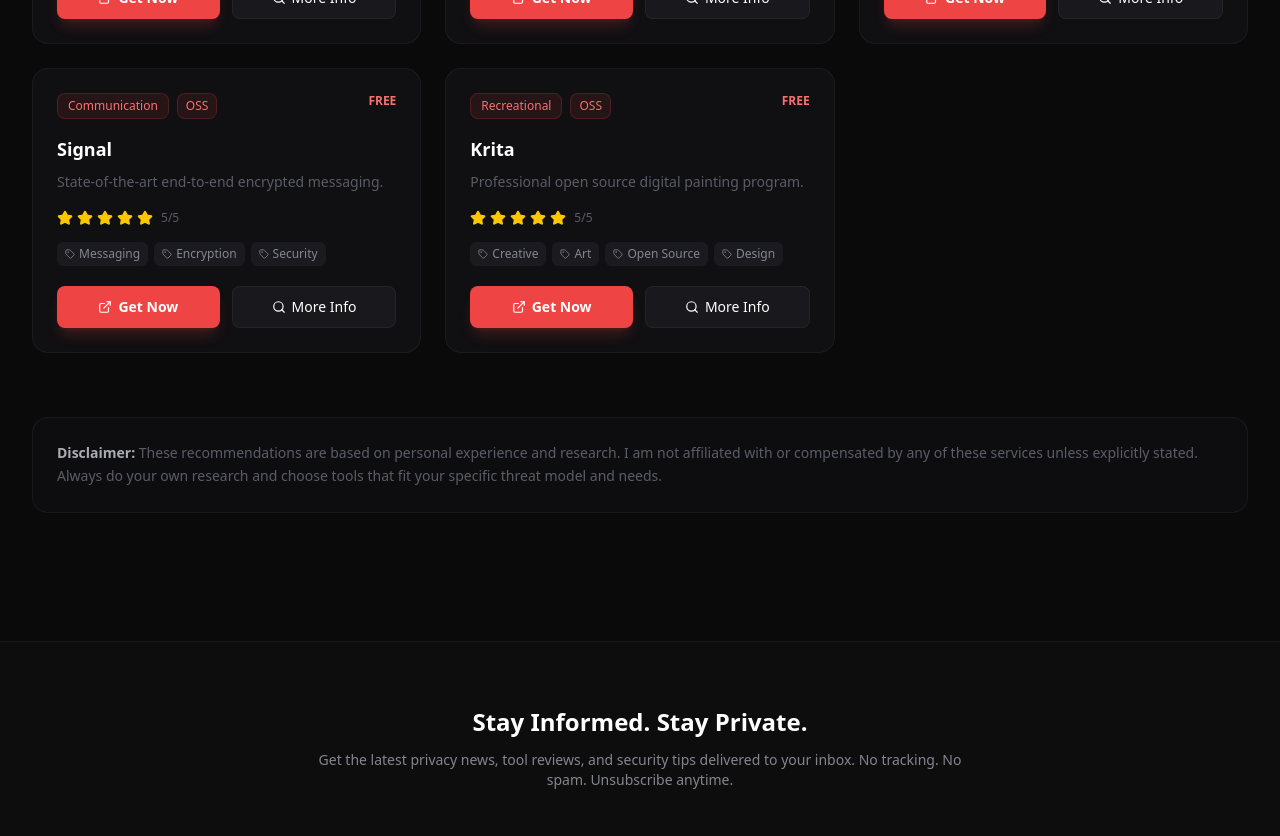
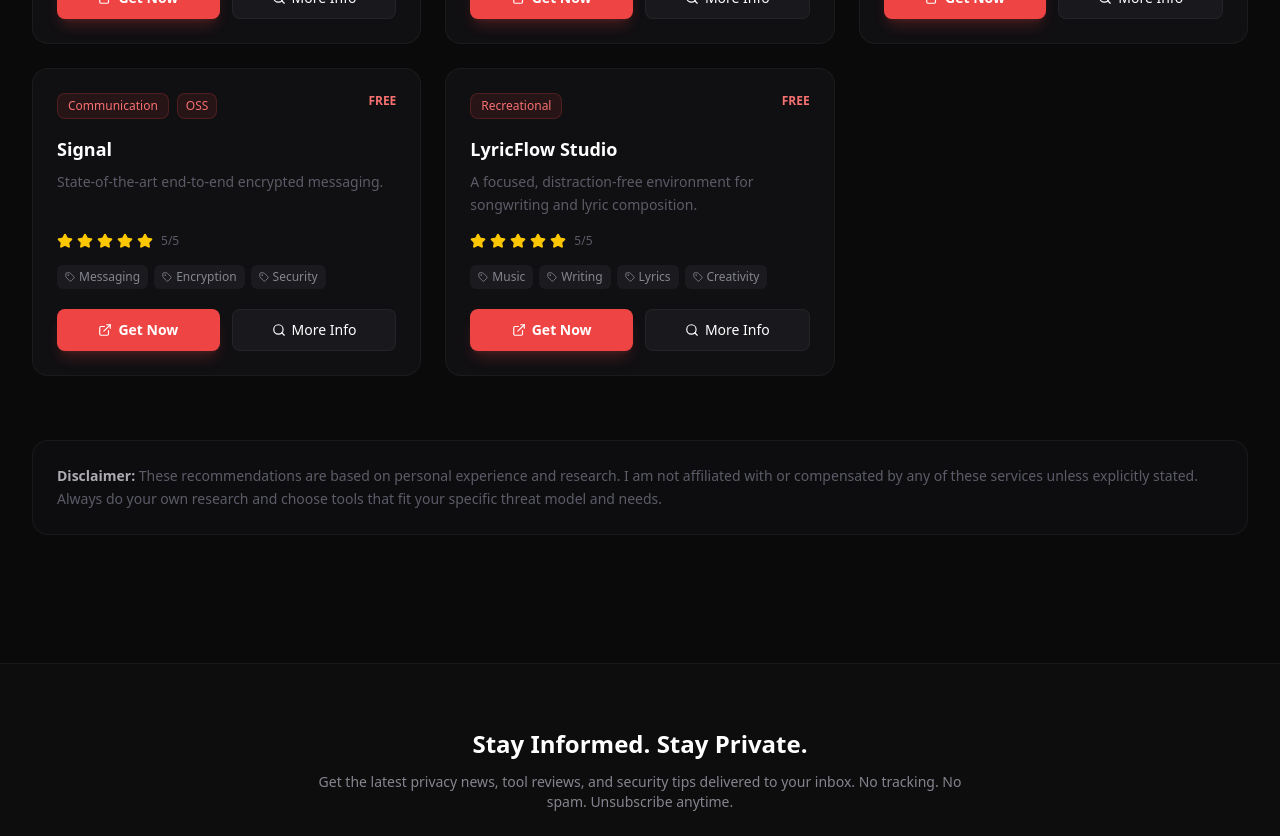
Before and after one commit to tutteslice/privatelivesmatter-prod, a React (Vite) app: page /#/tools in a window 1280 px wide. Shown: the part 1380-2216 px from the top of the page. Built offline with nearby package versions, Linux system fonts and the light colour scheme.

Commit message:
feat: replace Krita with LyricFlow Studio in Recreational tools

```diff
--- a/src/data/tools.ts
+++ b/src/data/tools.ts
@@ -244,24 +244,24 @@
     tags: ['Messaging', 'Encryption', 'Security'],
   },
   {
-    id: 'krita',
-    name: 'Krita',
-    description: 'Professional open source digital painting program.',
-    longDescription: "Krita is a professional free and open-source raster graphics editor designed primarily for digital painting and 2D animation. It is perfect for artists who want to create illustrations, concept art, storyboards, and more, without the burden of expensive subscription software.",
+    id: 'lyricflow-studio',
+    name: 'LyricFlow Studio',
+    description: 'A focused, distraction-free environment for songwriting and lyric composition.',
+    longDescription: "LyricFlow Studio is a specialized creative tool designed for songwriters and poets. It provides a clean, focused interface for crafting lyrics, organizing song structures, and keeping your creative flow uninterrupted. Perfect for artists who want to focus purely on their words.",
     features: [
-      "Brush stabilizers for smooth lines",
-      "Built-in animation tools",
-      "Vector & Text support",
-      "Advanced layering and masking",
-      "Open source and community-driven"
+      "Distraction-free writing interface",
+      "Song structure organization",
+      "Clean, modern UI",
+      "Browser-based (No installation)",
+      "Instant auto-save"
     ],
     pricing: "Free",
     category: 'Recreational',
-    url: 'https://krita.org/',
+    url: 'https://lyricflow-studio.pages.dev/',
     rating: 5,
     free: true,
-    openSource: true,
-    tags: ['Creative', 'Art', 'Open Source', 'Design'],
+    openSource: false,
+    tags: ['Music', 'Writing', 'Lyrics', 'Creativity'],
   }
 ];
 
```
